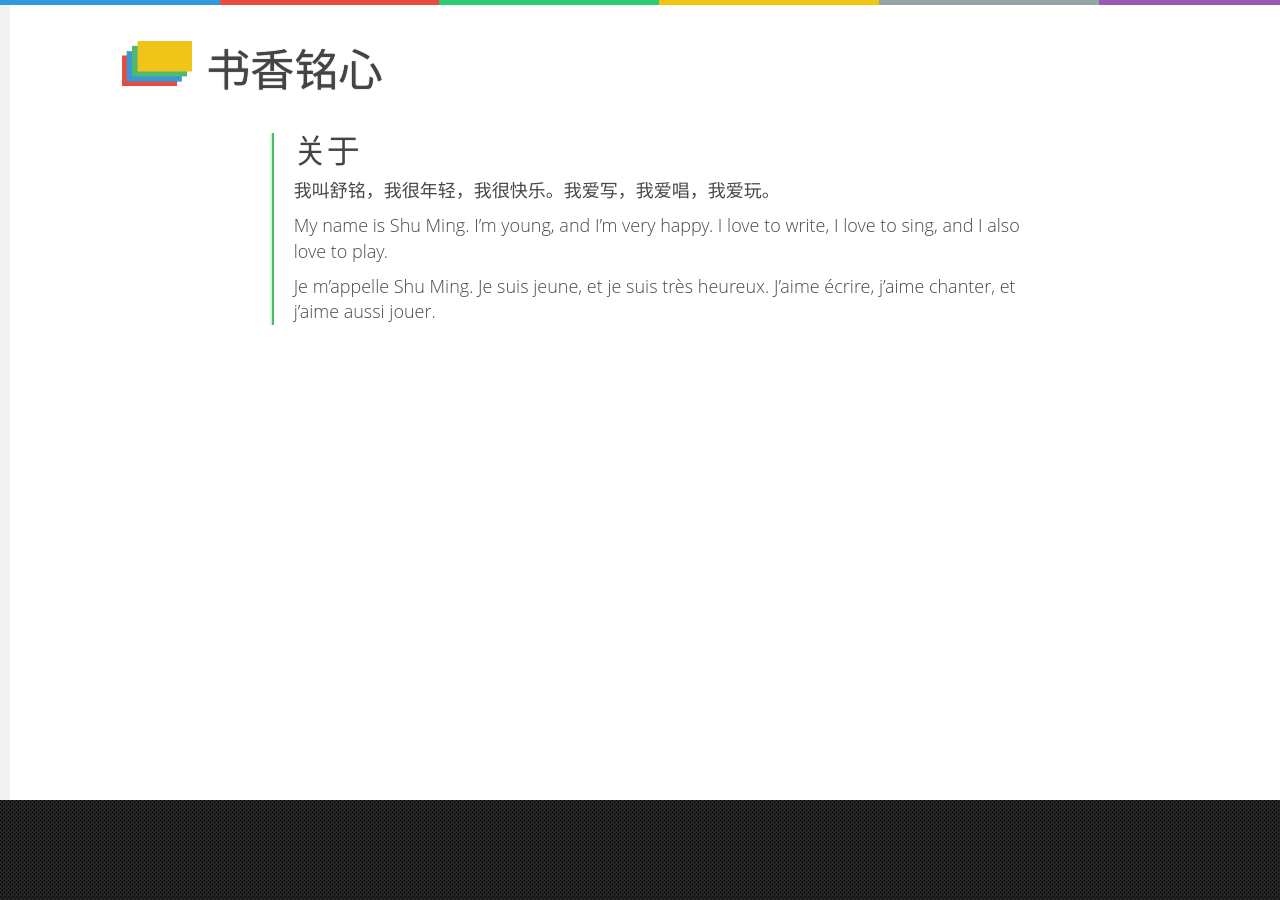
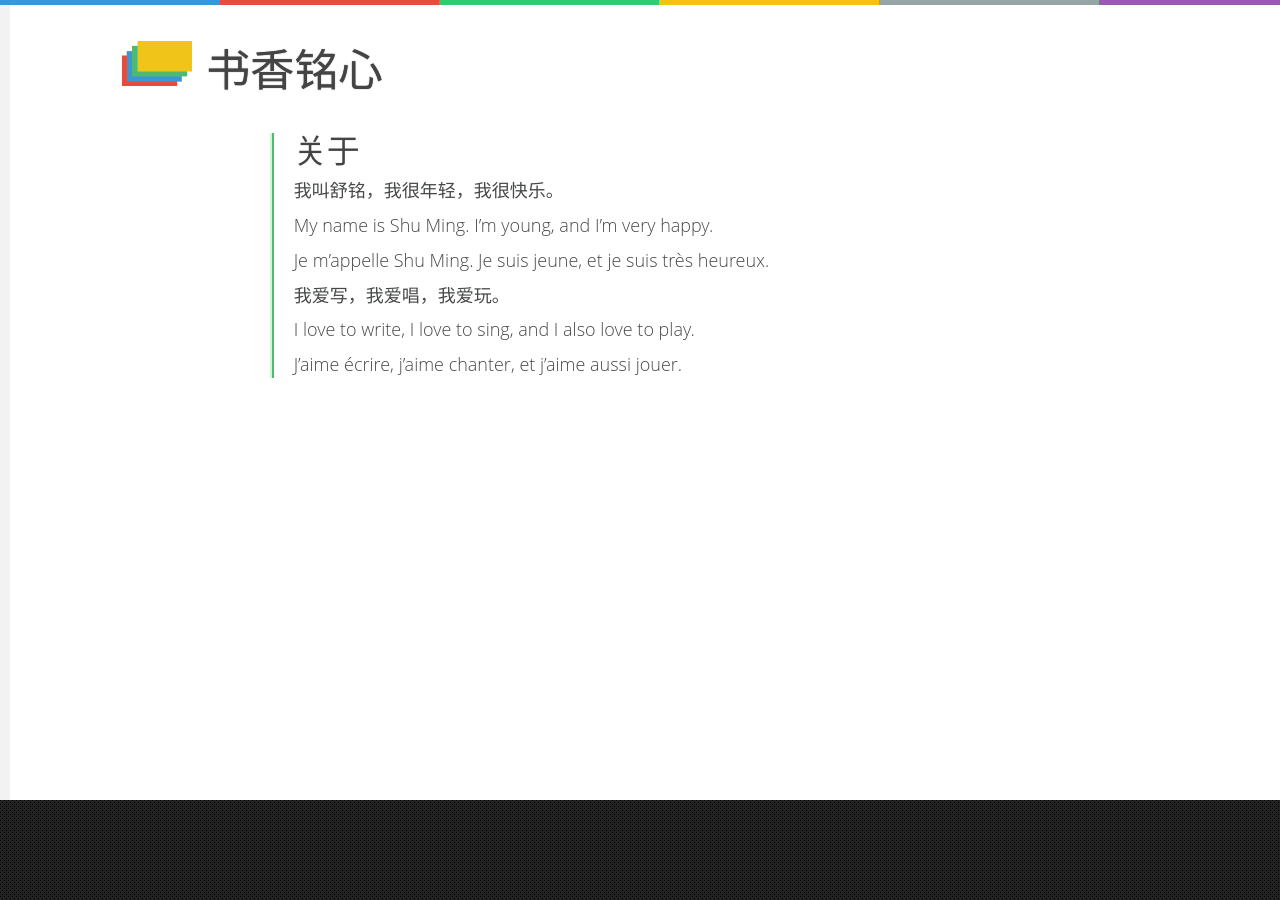
Before and after one commit to winsphinx/sxmx, a Jekyll site: the page built from about.md, in a window 1280 px wide. Built offline with Jekyll 4.4.1, drawn with Linux system fonts in a browser that asks for light colours; comment, search, counter and statistics services are not loaded.

```diff
--- a/about.md
+++ b/about.md
@@ -5,8 +5,14 @@ permalink: /about/
 ---
 <div class="mt50"></div>
 
-我叫舒铭，我很年轻，我很快乐。我爱写，我爱唱，我爱玩。
+我叫舒铭，我很年轻，我很快乐。
 
-My name is Shu Ming. I'm young, and I'm very happy. I love to write, I love to sing, and I also love to play.
+My name is Shu Ming. I'm young, and I'm very happy.
 
-Je m'appelle Shu Ming. Je suis jeune, et je suis très heureux. J'aime écrire, j'aime chanter, et j'aime aussi jouer.
+Je m'appelle Shu Ming. Je suis jeune, et je suis très heureux.
+
+我爱写，我爱唱，我爱玩。
+
+I love to write, I love to sing, and I also love to play.
+
+J'aime écrire, j'aime chanter, et j'aime aussi jouer.
```
